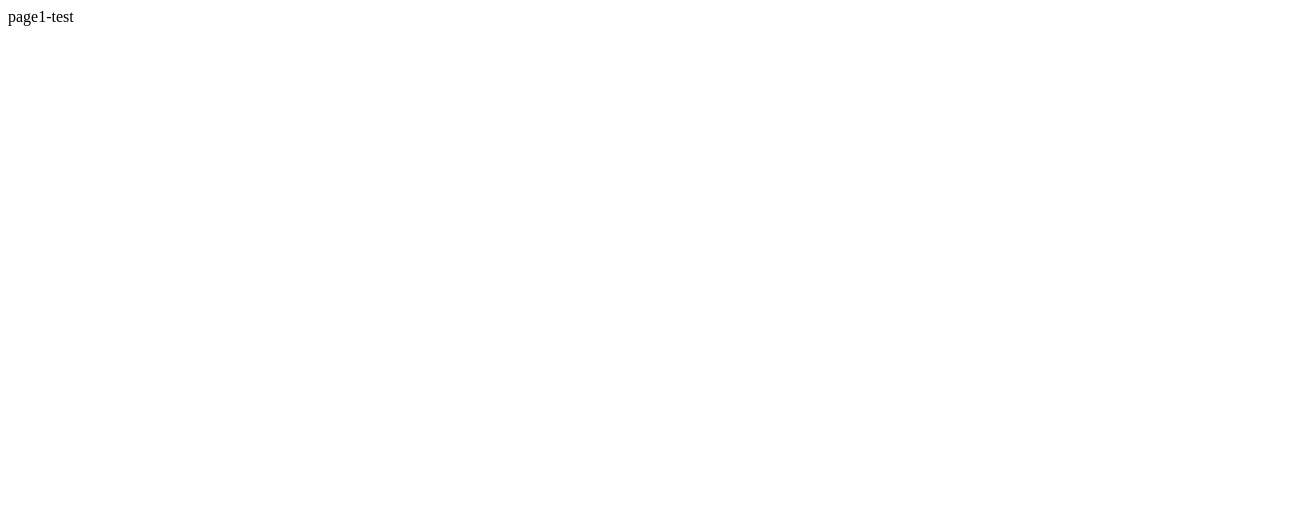
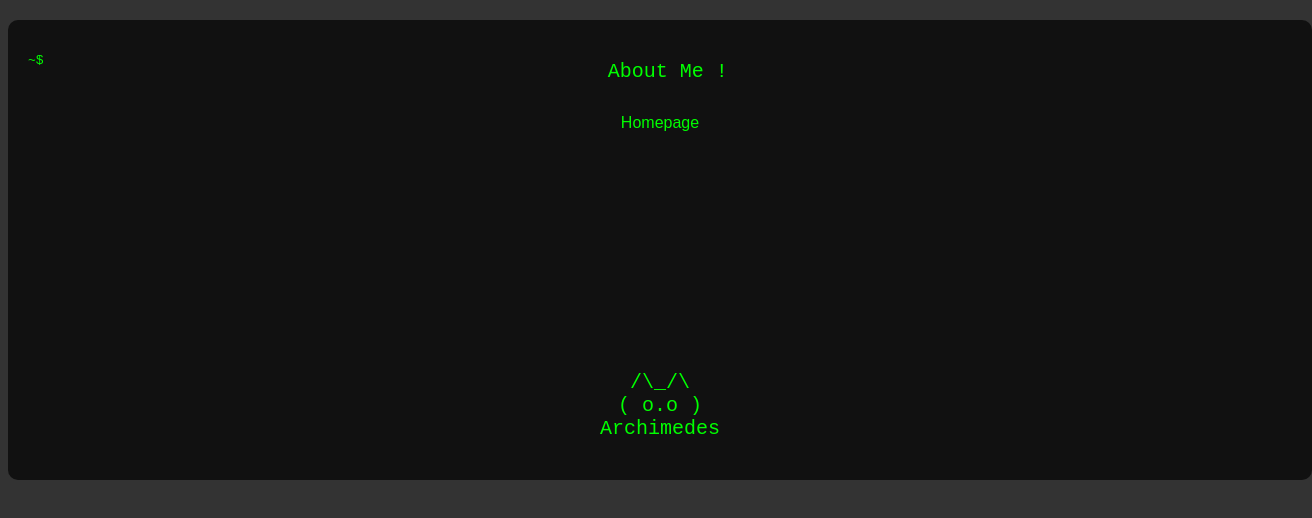
Before and after one commit to zcwknu/bmu, a plain HTML site: page page1.html in a window 1280 px wide. Shown: the whole page, 1312 px wide, since content can reach past the window. Drawn offline with Linux system fonts and the light colour scheme.

Commit message:
Update page1.html

```diff
--- a/page1.html
+++ b/page1.html
@@ -1 +1,39 @@
-page1-test
+<!DOCTYPE html>
+<html>
+<head>
+  <link rel="stylesheet" type="text/css" href="style.css">
+  <title>Python Development Environment</title>
+  <style>
+    body {
+      background-color: #333;
+      color: #fff;
+      font-family: monospace;
+      opacity: 0;
+      animation: fadeIn 1s ease-in-out forwards;
+    }
+
+    @keyframes fadeIn {
+      from {
+        opacity: 0;
+      }
+      to {
+        opacity: 1;
+      }
+    }
+  </style>
+</head>
+<body>
+  <div id="terminal">
+    <p class="prompt">~$</p>
+    <div id="banner">About Me !</div>
+    <button onclick="window.location.href='index.html'">Homepage</button>
+    <textarea id="input" rows="5" cols="20"></textarea>
+<div id="cat-art">
+  /\_/\ <br>
+ ( o.o )<br>
+Archimedes <br>
+</div>
+  </div>
+  <script src="script.js"></script>
+</body>
+  </html>
```
